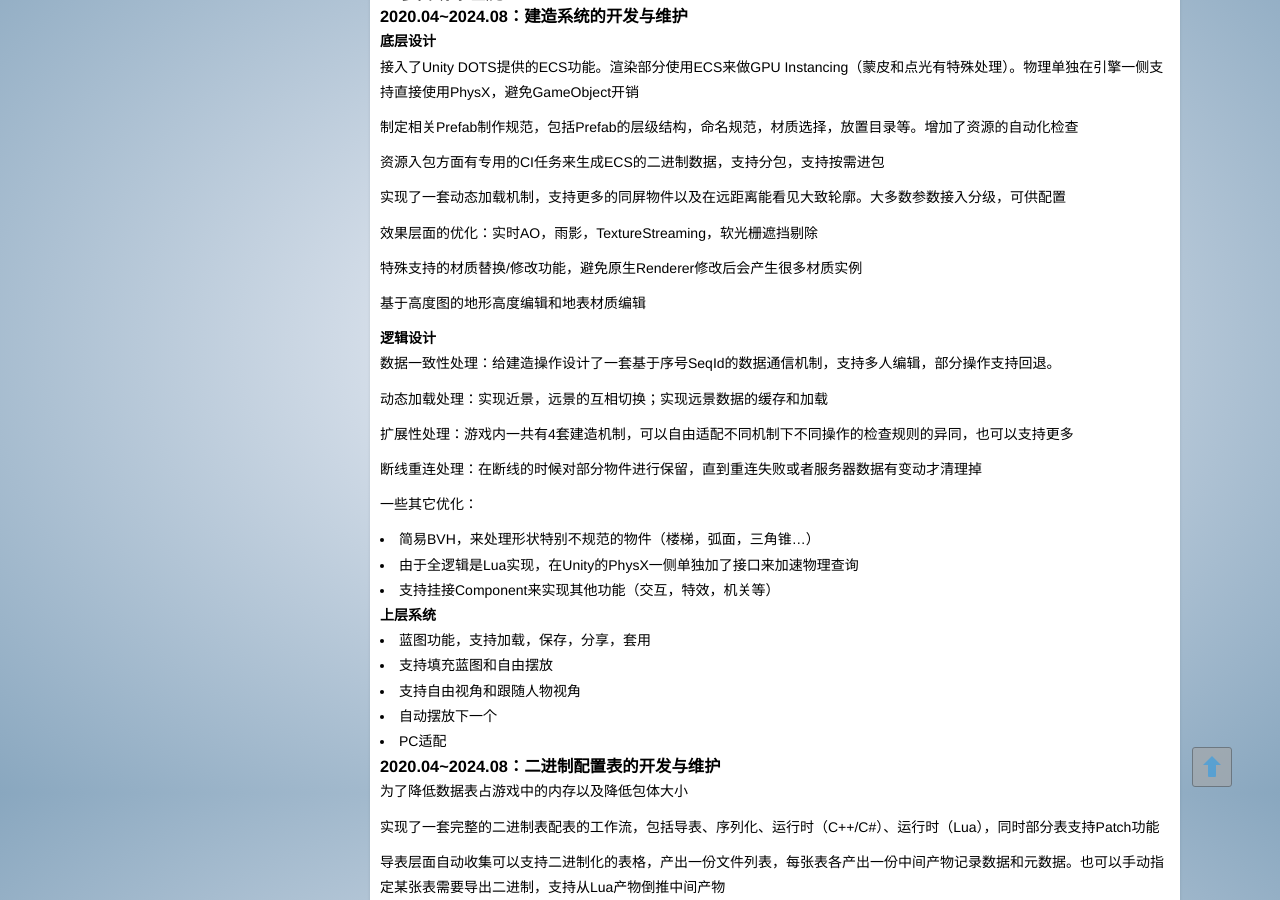
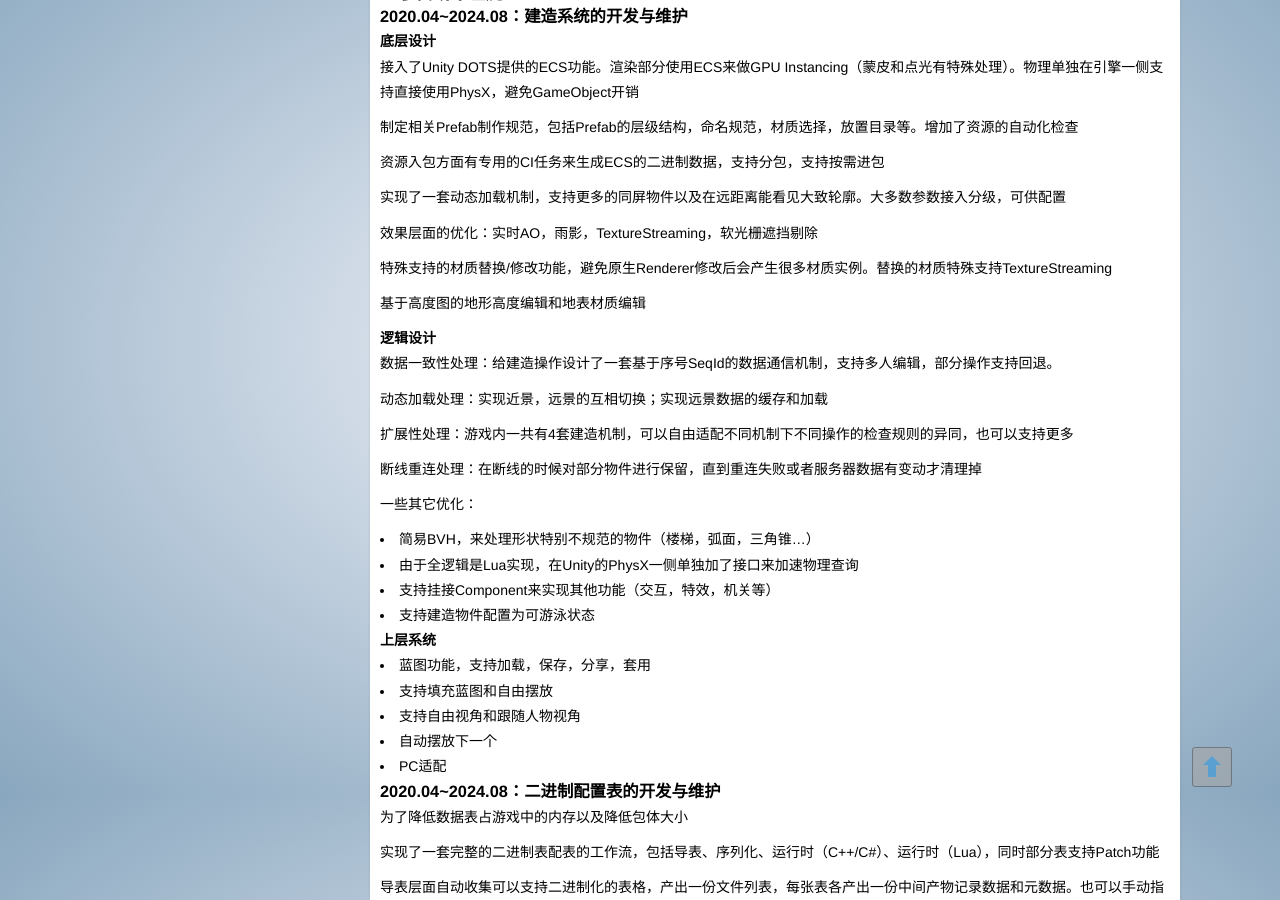
Before and after one commit to pw1316/pw1316.github.io, a Jekyll site: the page built from _posts/2019-03-08-CV.md, in a window 1280 px wide and 900 px high, scrolled down 1007 px. Built offline with Jekyll 4.4.1, drawn with Linux system fonts in a browser that asks for light colours; nearby versions of some CDN libraries.

Commit message:
更新CV

```diff
--- a/_posts/2019-03-08-CV.md
+++ b/_posts/2019-03-08-CV.md
@@ -68,7 +68,7 @@ mdate: 2024-08-16 14:00:00 +0800
 
 效果层面的优化：实时AO，雨影，TextureStreaming，软光栅遮挡剔除
 
-特殊支持的材质替换/修改功能，避免原生Renderer修改后会产生很多材质实例
+特殊支持的材质替换/修改功能，避免原生Renderer修改后会产生很多材质实例。替换的材质特殊支持TextureStreaming
 
 基于高度图的地形高度编辑和地表材质编辑
 
@@ -87,6 +87,7 @@ mdate: 2024-08-16 14:00:00 +0800
 - 简易BVH，来处理形状特别不规范的物件（楼梯，弧面，三角锥...）
 - 由于全逻辑是Lua实现，在Unity的PhysX一侧单独加了接口来加速物理查询
 - 支持挂接Component来实现其他功能（交互，特效，机关等）
+- 支持建造物件配置为可游泳状态
 
 #### 上层系统
 
```
